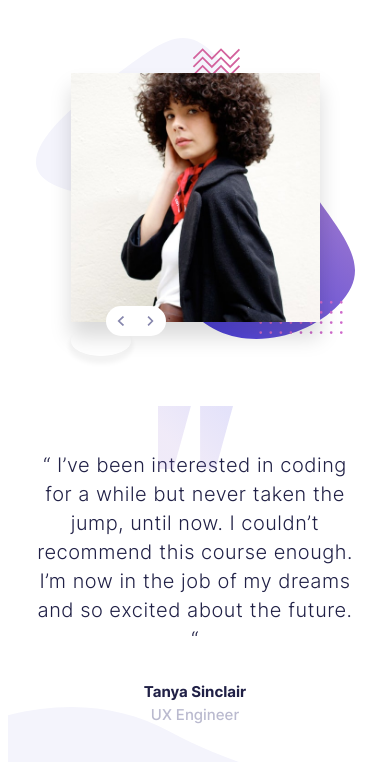
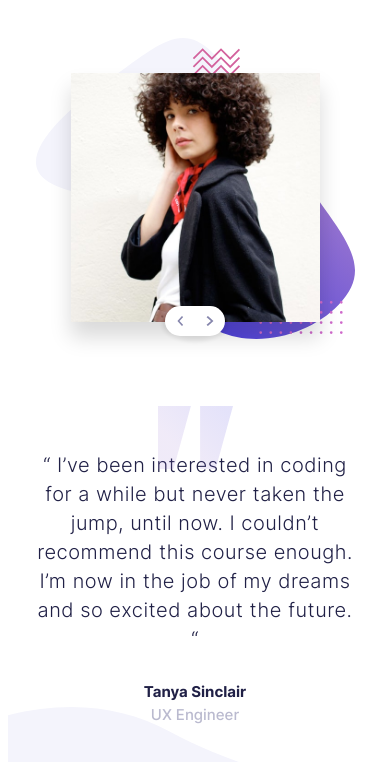
Before and after one commit to mapra99/testimonials-slider, a website built with webpack: page src/index.html in a window 390 px wide. Built offline with nearby package versions, Linux system fonts and the light colour scheme.

Commit message:
slider buttons responsive style

```diff
--- a/src/scss/_testimonials.scss
+++ b/src/scss/_testimonials.scss
@@ -124,7 +124,14 @@ section.testimonials {
         .slider-btns-wrap {
           display: inline-block;
           border-radius: 50%;
-          box-shadow: 0 5px 5px 2.5px rgba(0, 0, 0, 0.05);
+          box-shadow: 0 2.5px 5px 2.5px rgba(0, 0, 0, 0.1);
+          position: relative;
+          left: 35px;
+          top: -20px;
+
+          @media (max-width: $breakpt-small) {
+            left: calc(50% - 30px);
+          }
 
           .slider-btn {
             width: 30px;
@@ -132,9 +139,6 @@ section.testimonials {
             border: none;
             background: $color-white;
             transition: background 0.2s;
-            position: relative;
-            left: 35px;
-            top: -20px;
 
             &.prev {
               border-top-left-radius: 50%;
```
